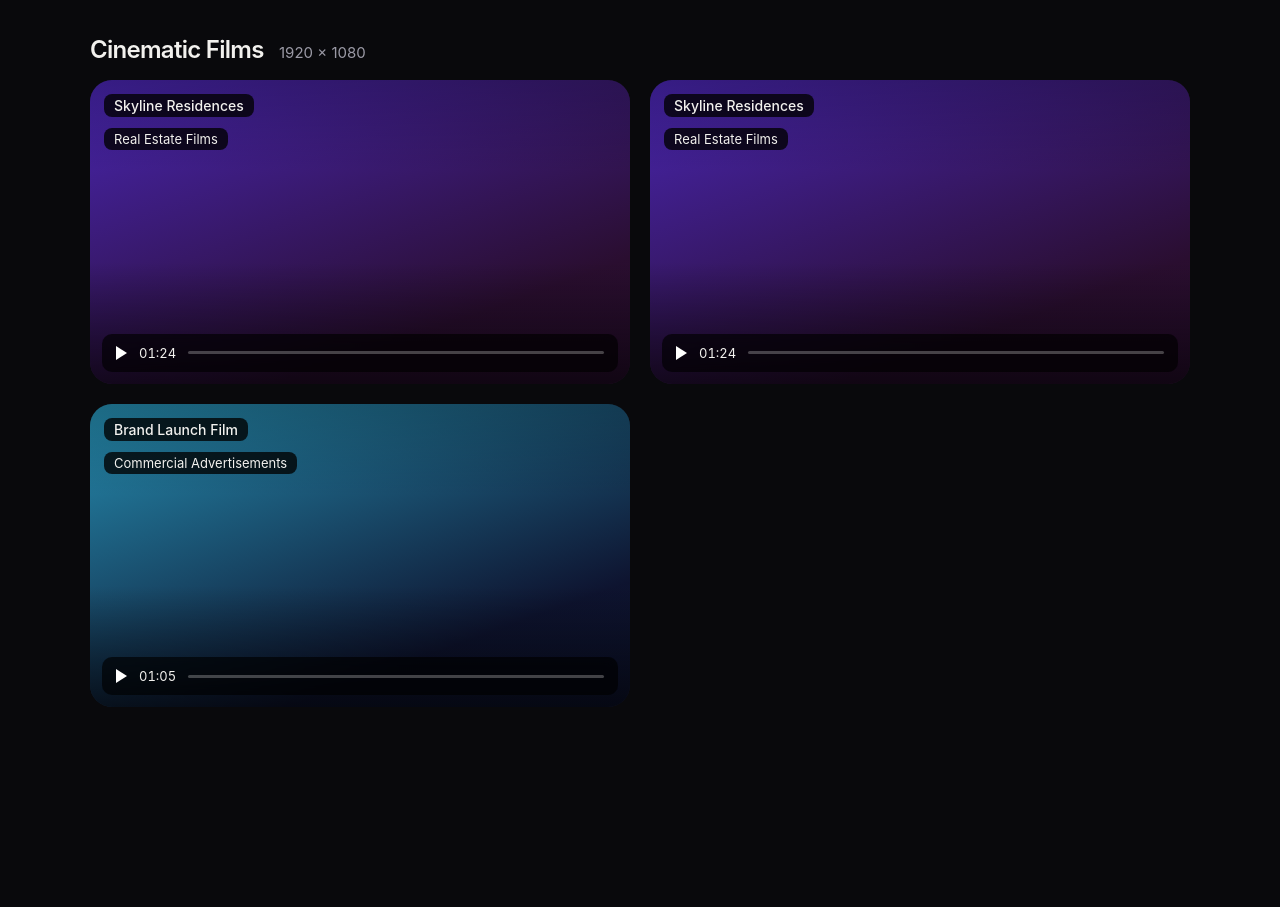
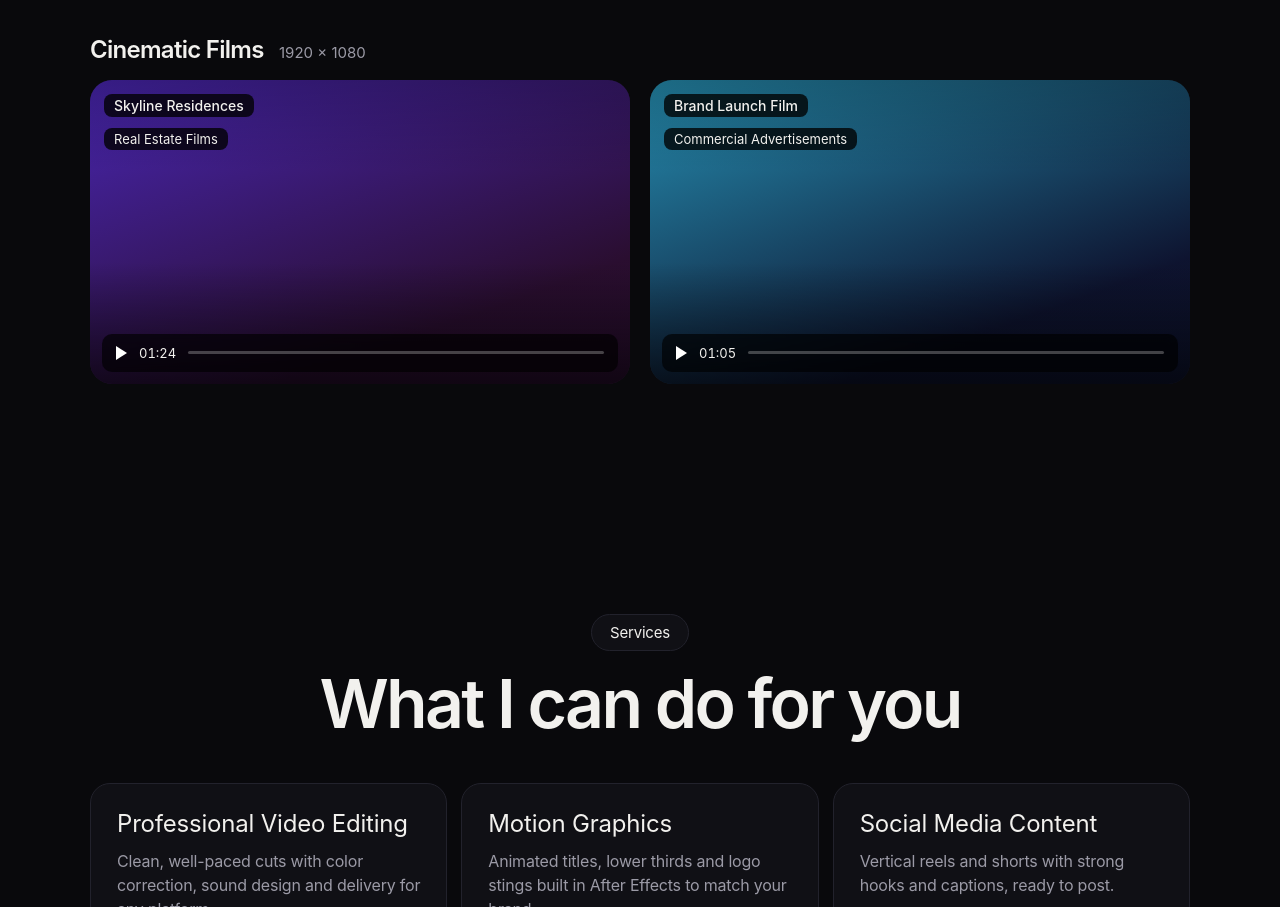
Before and after one commit to bokoliyavijay/bokoliyavijay.github.io, a plain HTML site: page index.html in a window 1280 px wide. Shown: the part 2690-3597 px from the top of the page. Drawn offline with nearby package versions, Linux system fonts and the light colour scheme.

Commit message:
Update index.html

```diff
--- a/index.html
+++ b/index.html
@@ -251,7 +251,6 @@ const PROJECTS = [  // 5 vertical reels (1080x1920) then 2 landscape films (1920
  {t:"Kinetic Type",c:"Motion Graphics",d:"Animated text and graphics built in After Effects.",dur:"00:15",hue:170},
  {t:"Creative Cut",c:"Creative Editing",d:"A rhythm-driven edit with speed ramps, match cuts and music sync.",dur:"00:22",hue:330},
  {t:"Skyline Residences",c:"Real Estate Films",d:"A cinematic walkthrough of a luxury apartment tower with smooth camera moves and premium grading.",dur:"01:24",hue:255,w:1},
-{t:"Skyline Residences",c:"Real Estate Films",d:"A cinematic showcase of a luxury apartment tower with smooth camera moves and premium grading.",dur:"01:24",hue:255,w:1},
 {t:"Brand Launch Film",c:"Commercial Advertisements",d:"A cinematic brand film combining footage, 2D motion and bold typography.",dur:"01:05",hue:195,w:1,video:"Victory%20Headphone%20commercial%20ad.mp4"}
 ];
 const SERVICES=[["Professional Video Editing","Clean, well-paced cuts with color correction, sound design and delivery for any platform."],["Motion Graphics","Animated titles, lower thirds and logo stings built in After Effects to match your brand."],["Social Media Content","Vertical reels and shorts with strong hooks and captions, ready to post."],["Promotional Videos","Product, business and event promos that explain the offer fast."],["Creative Visual Storytelling","Concept-led edits that find the story in your footage."]];
```
